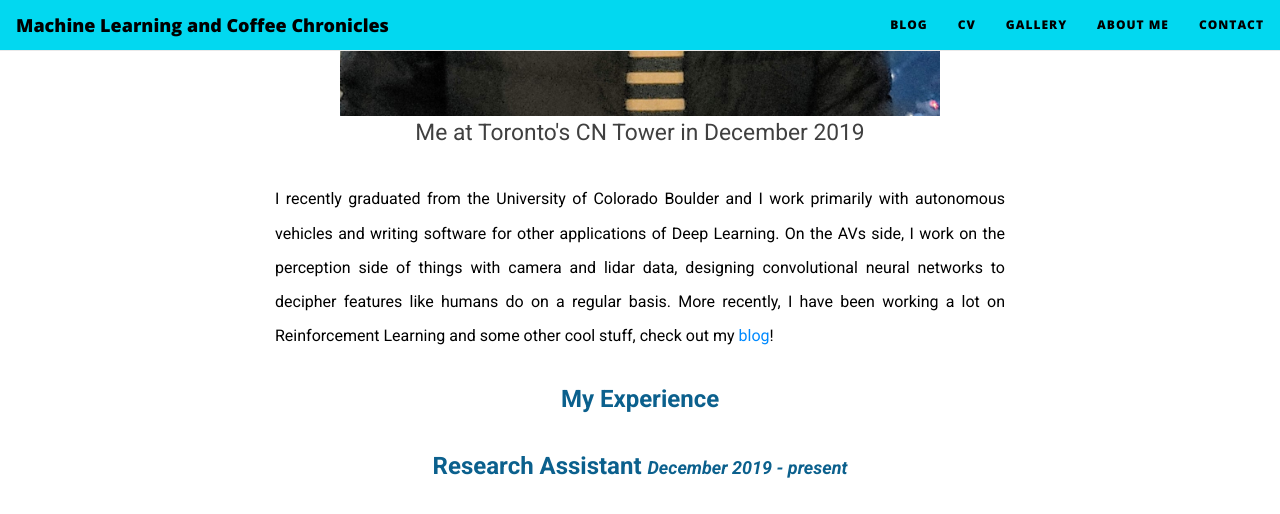
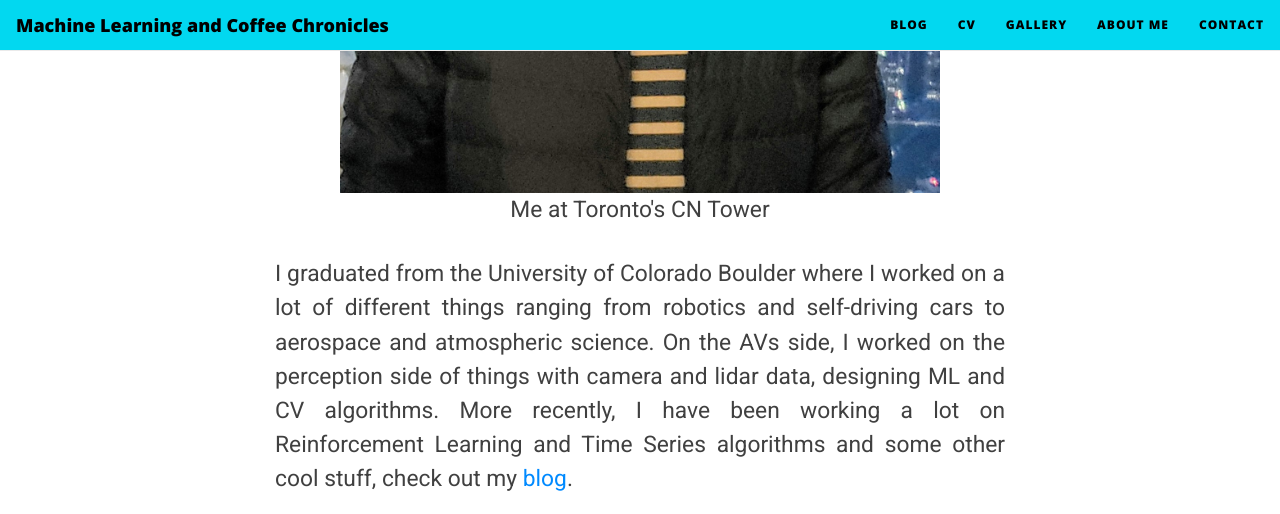
Before and after one commit to vikasnataraja/vikasnataraja.github.io, a Jekyll site: the page built from about.md, in a window 1280 px wide and 1400 px high, scrolled down 1321 px. Shown: the top 514 px of the window. Built offline with Jekyll 4.4.1, drawn with Linux system fonts in a browser that asks for light colours; nearby versions of some CDN libraries; some of the changed text lies outside the part shown; grey boxes are pictures that could not be loaded.

Commit message:
replace about page with markdown and updated content

```diff
--- a/_layouts/page.html
+++ b/_layouts/page.html
@@ -4,7 +4,7 @@
 
 {% include header.html type="page" %}
 
-<div class="container-md" role="main">
+<div class="container-md" role="main" align="justify">
   <div class="row">
     <div class="col-xl-8 offset-xl-2 col-lg-10 offset-lg-1">
       {{ content }}
--- a/about.html
+++ /dev/null
@@ -1,164 +0,0 @@
----
-layout: page
-title: About Me | Vikas Nataraja
-subtitle: Vikas Nataraja
----
-
-<p align="justify">
-  <span style="font-family:Roboto, sans-serif;">
-    <font size = "3" color = "000000">
-      Hey there! I'm Vikas Nataraja, a research assistant at the Laboratory for Atmospheric and Space Phyiscs (LASP).
-      I design and experiment with various Machine Learning and Deep Learning algorithms and models, particularly
-      in the field of self-driving cars. I wanted to learn HTML and CSS to build this website and ta-da!
-      So if you want to talk about self-driving vehicles, robotics,
-      machine learning, coffee, how vim is better than emacs, soccer,
-      hit me up! <a href="mailto:viha4393@colorado.edu">Email Me</a>, connect with me
-      on <a href="https://www.linkedin.com/in/vikas-hanasoge-nataraja/">LinkedIn</a> or follow me
-      on <a href="http://twitter.com/vikasnataraja">Twitter</a> and check out
-      my <a href="https://www.github.com/vikasnataraja">Github</a>!
-    </font>
-  </span>
-</p>
-
-<p align="center">
-  <strong>
-    <font size="5" color="0B608D">
-      About Me
-    </font>
-  </strong>
-</p>
-
-<figure align="center">
-  <img width="600" height="680" src="/assets/img/cn_tower.jpg">
-    <figcaption> Me at Toronto's CN Tower in December 2019</figcaption>
-</figure>
-
-<p align="justify">
-  <span style="font-family:Roboto, sans-serif;">
-    <font size = "3" color = "000000">
-      I recently graduated from the University of Colorado Boulder and I work primarily with autonomous vehicles
-      and writing software for other applications of Deep Learning. On the AVs side, I work on the perception side of things
-      with camera and lidar data, designing convolutional neural networks to decipher features like humans
-      do on a regular basis. More recently, I have been working a lot on Reinforcement Learning and some
-      other cool stuff, check out my <a href="https://vikasnataraja.github.io/blog/">blog</a>!
-    </font>
-  </span>
-</p>
-
-<p align="center">
-  <strong>
-    <font size="5.5" color="0B608D">
-      My Experience
-    </font>
-  </strong>
-</p>
-
-<p align="center">
-  <strong>
-    <font size="5.5" color="0B608D">
-      Research Assistant <i> <font size="4">December 2019 - present </font> </i>
-    </font>
-  </strong>
-</p>
-
-<figure align="center">
-  <img width="700" height="400" src="/assets/img/east_campus.jpg">
-    <figcaption>The Rocky Mountains in Boulder, CO</figcaption>
-</figure>
-
-<p align="justify">
-  <span style="font-family:Roboto, sans-serif;">
-    <font size = "3" color = "000000">
-      Currently I work as a Research Assistant at the
-      <a href="http://lasp.colorado.edu/home/">Laboratory for Atmospheric and Space Phyiscs</a> with
-       <a href="https://www.colorado.edu/atoc/sebastian-schmidt">Dr. Sebastian Schmidt</a> to use machine learning
-       to predict Cloud Optical Thickness from cloud radiances. The idea is to design a CNN to quickly estimate
-       the Cloud Optical Thickness or COT based on a 3D radiative transfer model. In simpler words, calculate the
-       optical thickness of clouds in images taken from a Sky-View camera by taking into account the radiative transfer
-       (geometry and spectral distribution of radiation) through clouds. This is one of the first times I have had the
-       chance to use Deep Learning in a field other than autonomous vehicles or robotics and I'm very excited for it!
-       We started with a PSPNet-based framework/backbone but quickly switched to other complex architectures which
-       have produced some incredible results. I'm pretty pumped about it, stay tuned for our paper!
-    </font>
-  </span>
-</p>
-
-<p align="center">
-  <strong>
-    <font size="5.5" color="0B608D">
-        My internship at an awesome startup in Pittsburgh <br/> <i> <font size="4"> Summer 2019 </font> </i>
-    </font>
-  </strong>
-</p>
-
-<figure align="center">
-  <img width="700" height="450" src="/assets/img/allvision.jpg">
-    <figcaption>The team at Allvision IO at an event in the Strip District</figcaption>
-</figure>
-
-<p align="justify">
-  <span style="font-family:Roboto, sans-serif;">
-    <font size = "3" color = "000000">
-    In the last couple of years, I have had the opportunity to work on some truly fascinating topics.
-    In the summer of 2019, I interned as a Software Engineer with <a href="https://allvision.io/">Allvision IO</a> in
-    Pittsburgh, PA where I worked on building and training a Faster R-CNN and an SSD model to detect license plates
-    in a video stream. In my 3 months at Allvision, I wrote an end-to-end pipeline to grab the images from the dataset,
-    preprocess them, feed them into my model which produces 2D coordinate bounding boxes which are then sent to OpenALPR
-    for license plate character recognition. My model performed quite well on Pittsburgh's Strip District and East Liberty
-    datasets which were the only two available to me at the time.
-    </font>
-  </span>
-</p>
-
-
-<p align="center">
-  <strong>
-    <font size="5.5" color="0B608D">
-        Teaching Assistant <i> <font size="4"> Fall 2019 </font> </i>
-    </font>
-  </strong>
-</p>
-
-<p align="justify">
-  <span style="font-family:Roboto, sans-serif;">
-    <font size = "3" color = "000000">
-      During my time at CU Boulder, I was a Teaching Assistant for a couple of courses - ECEN 2703 Discrete Math
-      for Computer Engineers with Dr. Fabio Somenzi and ATOC 4815 Data Visualization with Python with Dr. Sebastian Schmidt.
-      While both courses were immensely exciting to teach, the latter was so much fun because I had the chance to create new
-      course content and teach Python and Machine Learning to students who had never even heard or experimented with it.
-      It presented a new challenge to me since I mostly run in Computer Science and AV circles where  it is quite safe
-      to assume that people have heard about these kind of topics and brought me back to my roots and forced me to
-      re-learn some topics I had forgotten about. One of my more exciting ventures for sure!
-    </font>
-  </span>
-</p>
-
-<p align="center">
-  <strong>
-    <font size="5.5" color="0B608D">
-        Lead Software Engineer - ADCS at Maxwell CubeSat <br/> <i> <font size="4"> September 2018 - May 2020</font></i>
-    </font>
-  </strong>
-</p>
-
-<figure align="center">
-  <img width="700" height="400" src="/assets/img/maxwell.jpg">
-    <figcaption>The MAXWELL Team, Fall 2019</figcaption>
-</figure>
-
-<p align="justify">
-  <span style="font-family:Roboto, sans-serif;">
-    <font size = "3" color = "000000">
-      For the entirety of my grad school life, I worked for the ADCS Software Engineering Team
-      for the <a href="https://www.colorado.edu/project/maxwellcubesat/our-mission">Maxwell CubeSat</a> mission
-      and I held various roles including Volunteer, Software Engineer and Team Lead. I worked on Attitude Determination
-      and Control Systems problems for the satellite. Specifically, I developed Flight Software to use perception
-      (from sensors) and control the motion of the satellite using actuators. Currently, it is scheduled to be delivered
-      to the US Air Force Research Lab by late 2020/early 2021 with a tentative launch date in the fall of 2021.
-      The biggest reason why I joined this project in the first place in spite of it not being my focus area was the
-      opportunity to take my work on Perception systems in AVs and use them in the real world and learn about
-      control systems which hasn't always particularly been my cup of tea. Plus, the chance to launch an actual satellite
-      that would fly in space was hard to turn down and it was one of the best experiences I've ever had!
-    </font>
-  </span>
-</p>
--- /dev/null
+++ b/about.md
@@ -0,0 +1,98 @@
+---
+layout: page
+title: About Me
+subtitle: Vikas Nataraja
+---
+*Last Updated: May 2020*
+
+Hey there! I'm Vikas Nataraja, a research assistant at the Laboratory for Atmospheric and Space Physics (LASP). I design and experiment with various Machine Learning algorithms and models, particularly in the field of self-driving cars. I had a couple of weeks before I started my job after graduation and I wanted to learn HTML and CSS so I decided to build this website and ta-da!
+
+So if you want to talk about self-driving vehicles, robotics,
+machine learning, coffee, how vim is better than emacs, soccer,
+hit me up! [Email me](mailto:hnvikas14@gmail.com), connect with me on [LinkedIn](https://www.linkedin.com/in/vikas-hanasoge-nataraja), follow me on [Twitter](http://twitter.com/vikasnataraja) and check out my [Github](https://www.github.com/vikasnataraja).
+
+
+<figure align="center">
+  <img width="600" height="680" src="/assets/img/cn_tower.jpg" alt="Vikas Nataraja at CN Tower in Toronto">
+    <figcaption> Me at Toronto's CN Tower </figcaption>
+</figure>
+
+I graduated from the University of Colorado Boulder where I worked on a lot of different things ranging from robotics and self-driving cars to aerospace and atmospheric science. On the AVs side, I worked on the perception side of things
+with camera and lidar data, designing ML and CV algorithms. More recently, I have been working a lot on Reinforcement Learning and Time Series algorithms and some other cool stuff, check out my [blog](https://vikasnataraja.github.io/blog/).
+
+
+<p align="center">
+  <strong>
+    <font size="5.5" color="0B608D">
+      My Experience
+    </font>
+  </strong>
+</p>
+
+<p align="center">
+  <strong>
+    <font size="5.5" color="0B608D">
+      Research Assistant <br/> <i> <font size="4">December 2019 - present </font> </i>
+    </font>
+  </strong>
+</p>
+
+<figure align="center">
+  <img width="700" height="400" src="/assets/img/east_campus.jpg" alt="East campus University of Colorado Boulder">
+    <figcaption>A view of the Flatirons in Boulder, CO</figcaption>
+</figure>
+
+
+Currently I work as a Research Assistant at the [Laboratory for Atmospheric and Space Physics](http://lasp.colorado.edu/home/) with
+Dr. Sebastian Schmidt to use machine learning to predict Cloud Optical Thickness from cloud radiances. The idea is to design a CNN to quickly estimate the Cloud Optical Thickness or COT based on a 3D radiative transfer model. In simpler words, calculate the
+optical thickness of clouds in images taken from a Sky-View camera by taking into account the radiative transfer (geometry and spectral distribution of radiation) through clouds. This is one of the first times I have had the chance to use Deep Learning in a field other than autonomous vehicles or robotics and I'm very excited for it! We started with a PSPNet-based framework/backbone but quickly switched to other complex architectures which have produced some incredible results. I'm pretty pumped about it, stay tuned for our paper!
+
+<p align="center">
+  <strong>
+    <font size="5.5" color="0B608D">
+        My internship at an awesome startup in Pittsburgh <br/> <i> <font size="4"> Summer 2019 </font> </i>
+    </font>
+  </strong>
+</p>
+
+<figure align="center">
+  <img width="700" height="450" src="/assets/img/allvision.jpg" alt="Allvision IO event in Pittsburgh, PA">
+    <figcaption>The team at Allvision IO at an event in the Strip District</figcaption>
+</figure>
+
+
+In the last couple of years, I have had the opportunity to work on some truly fascinating topics. In the summer of 2019, I interned as a Software Engineer with [Allvision IO](https://allvision.io/) in Pittsburgh, PA where I worked on building and training a Faster R-CNN and an SSD model to detect license plates in a video stream. In my 3 months at Allvision, I wrote an end-to-end pipeline to grab the images from the dataset, preprocess them, feed them into my model which produces 2D coordinate bounding boxes which are then sent to OpenALPR for license plate character recognition. My model performed quite well on Pittsburgh's Strip District and East Liberty datasets which were the only two available to me at the time.
+
+
+<p align="center">
+  <strong>
+    <font size="5.5" color="0B608D">
+        Teaching Assistant <br/> <i> <font size="4"> Fall 2019 </font> </i>
+    </font>
+  </strong>
+</p>
+
+
+During my time at CU Boulder, I was a Teaching Assistant for a couple of courses - ECEN 2703 Discrete Math
+for Computer Engineers with Dr. Fabio Somenzi and ATOC 4815 Data Visualization with Python with Dr. Sebastian Schmidt.
+While both courses were immensely exciting to teach, the latter was so much fun because I had the chance to create new
+course content and teach Python and Machine Learning to students who had never even heard or experimented with it.
+It presented a new challenge to me since I mostly run in Computer Science and AV circles where  it is quite safe
+to assume that people have heard about these kind of topics and brought me back to my roots and forced me to
+re-learn some topics I had forgotten about. One of my more exciting ventures for sure!
+
+
+<p align="center">
+  <strong>
+    <font size="5.5" color="0B608D">
+        Lead Software Engineer - ADCS at Maxwell CubeSat <br/> <i> <font size="4"> September 2018 - May 2020</font></i>
+    </font>
+  </strong>
+</p>
+
+<figure align="center">
+  <img width="700" height="400" src="/assets/img/maxwell.jpg" alt="MAXWELL CubeSat">
+    <figcaption>The MAXWELL Team, Fall 2019</figcaption>
+</figure>
+
+For the entirety of my grad school life, I worked for the ADCS Software Engineering Team for the [Maxwell CubeSat](https://www.colorado.edu/project/maxwellcubesat/our-mission) mission and I held various roles including Volunteer, Software Engineer and Team Lead. I worked on Attitude Determination and Control Systems problems for the satellite. Specifically, I developed Flight Software to use perception (from sensors) and control the motion of the satellite using actuators. Currently, it is scheduled to be delivered to the US Air Force Research Lab by late 2020/early 2021 with a tentative launch date in the fall of 2021. The biggest reason why I joined this project in the first place in spite of it not being my focus area was the opportunity to take my work on Perception systems in AVs and use them in the real world and learn about control systems which hasn't always particularly been my cup of tea. Plus, the chance to launch an actual satellite that would fly in space was hard to turn down and it was one of the best experiences I've ever had!
```
